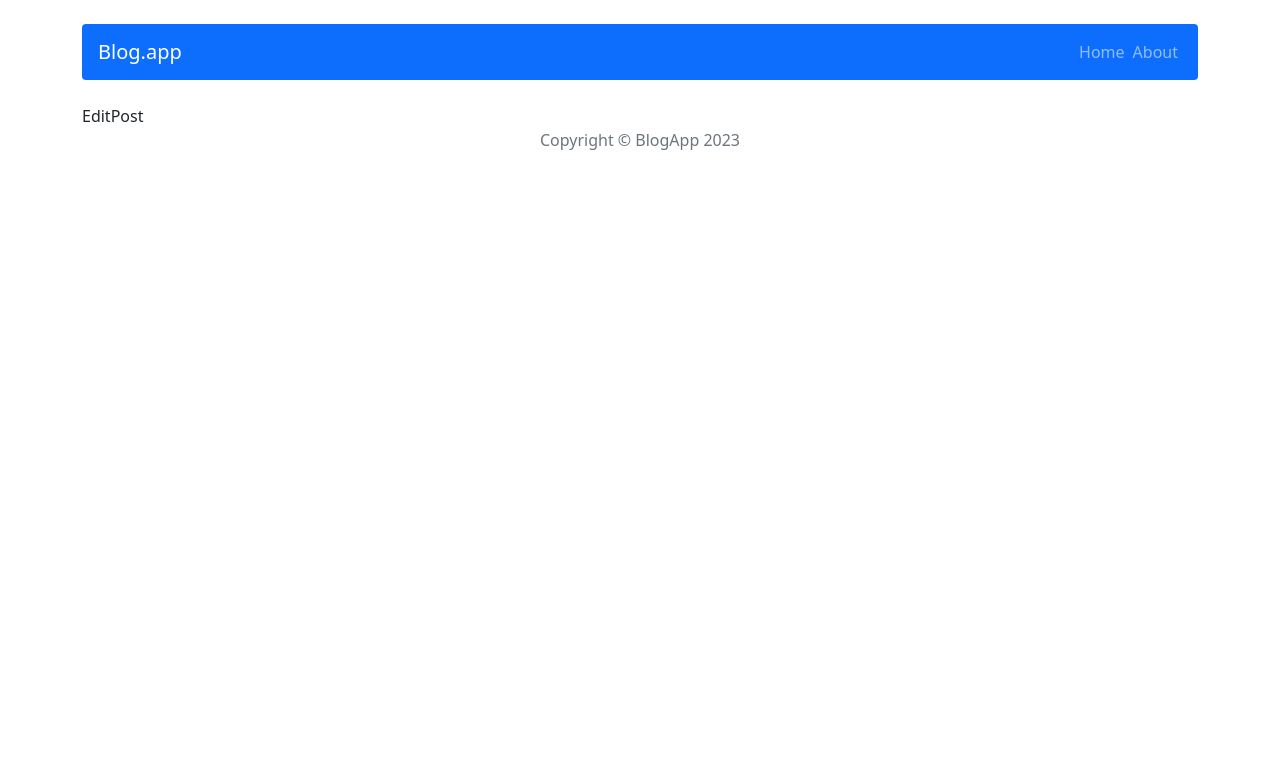
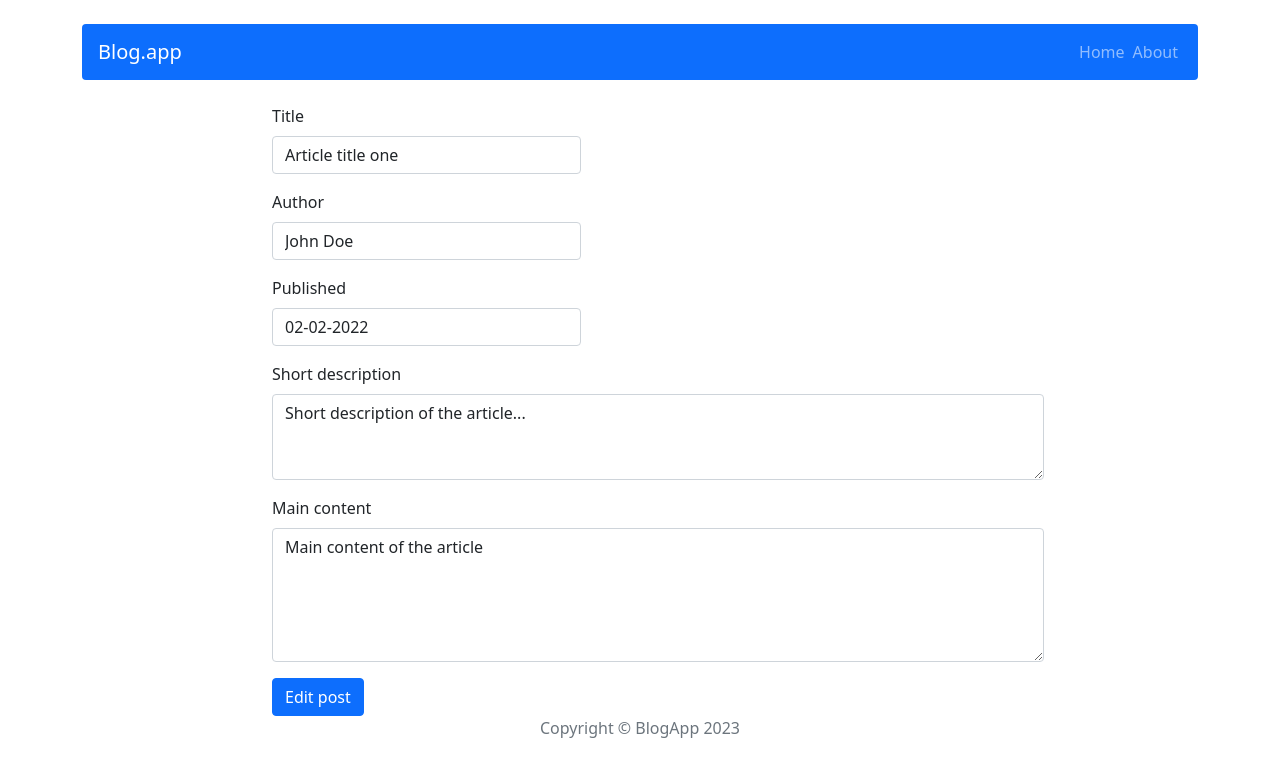
Before and after one commit to Adriannan23/react-blog, a React (Create React App) app: page /post/edit/1 in a window 1280 px wide. Shown: the top 776 px of the page. Built offline with nearby package versions, Linux system fonts and the light colour scheme.

Commit message:
add edit post functiin

```diff
--- a/src/App.js
+++ b/src/App.js
@@ -8,6 +8,7 @@ import { Routes, Route } from 'react-router-dom';
 import { Container } from 'react-bootstrap'
 import Header from './components/views/Header/Header';
 import Footer from './components/views/Footer/Footer';
+import EditPostForm from './components/features/EditPostForm/EditPostForm';
 
 const App = () => {
   return (
@@ -18,7 +19,7 @@ const App = () => {
           <Route path="/" element={<Home />} />
           <Route path="/post/:id" element={<Post />} />
           <Route path="/post/add" element={<AddPost />} />
-          <Route path="/post/edit/:id" element={<EditPost />} />
+          <Route path="/post/edit/:id" element={<EditPostForm />} />
           <Route path="/about" element={<About />} />
           <Route path="*" element={<NotFound />} />
         </Routes>
--- a/src/components/features/AddPostForm/AddPostForm.js
+++ b/src/components/features/AddPostForm/AddPostForm.js
@@ -1,82 +1,19 @@
-import Form from 'react-bootstrap/Form';
-import Button from 'react-bootstrap/Button';
-import { useState } from 'react';
 import { useDispatch } from 'react-redux';
 import { addPost } from '../../../redux/postsRedux';
+import PostForm from '../PostForm/PostForm';
 import { useNavigate } from 'react-router-dom';
 
-const AddPostForm = props => {
-
+const AddPostForm = () => {
+  const navigate = useNavigate();
   const dispatch = useDispatch();
-  const navigate = useNavigate();
-
-  const [title, setTitle] = useState('');
-  const [shortDescription, setShortDescription] = useState('');
-  const [author, setAuthor] = useState('');
-  const [publishedDate, setPublishedDate] = useState('');
-  const [content, setContent] = useState('');
-
-  const handleSubmit = e => {
-
-    e.preventDefault();
-    dispatch(addPost({ title, shortDescription, author, publishedDate, content }));
-
-    navigate('/');
+  const handleSubmit = post => {
+    dispatch(addPost(post));
+    navigate('/')
   };
 
   return (
-    <div className="row" >
-      <div className="col-md-2"></div>
-      <div className="col-md-10">
-        <Form  >
-          <Form.Group className="mb-3 col-4" controlId="exampleForm.ControlInput1">
-            <Form.Label>Title</Form.Label>
-            <Form.Control
-              type="text" placeholder="Enter title here"
-              value={title}
-              onChange={(e) => setTitle(e.target.value)}
-            />
-          </Form.Group>
-          <Form.Group className="mb-3 col-4" controlId="exampleForm.ControlInput1" >
-            <Form.Label>Author</Form.Label>
-            <Form.Control
-              type="text"
-              placeholder="Enter author here"
-              value={author}
-              onChange={(e) => setAuthor(e.target.value)} />
-          </Form.Group>
-          <Form.Group className="mb-3 col-4" controlId="exampleForm.ControlInput1" >
-            <Form.Label>Published</Form.Label>
-            <Form.Control
-              type="date"
-              value={publishedDate}
-              onChange={(e) => setPublishedDate(e.target.value)} />
-          </Form.Group>
-          <Form.Group className="mb-3  col-10" controlId="exampleForm.ControlTextarea1" >
-            <Form.Label>Short description</Form.Label>
-            <Form.Control as="textarea" rows={3}
-              placeholder="Enter a description here"
-              value={shortDescription}
-              onChange={(e) => setShortDescription(e.target.value)}
-            />
-          </Form.Group>
-          <Form.Group className="mb-3  col-10" controlId="exampleForm.ControlTextarea1" >
-            <Form.Label>Main content</Form.Label>
-            <Form.Control as="textarea" rows={5}
-              value={content} placeholder="Leave a comment here"
-              onChange={(e) => setContent(e.target.value)} />
-          </Form.Group>
-        </Form>
-        <Button
-          variant="primary"
-          type="submit"
-          onClick={handleSubmit}
-        >
-          Add post
-        </Button>
-      </div>
-    </div>
+    <PostForm action={handleSubmit} actionText="Add post" />
   )
-}
+};
 
 export default AddPostForm;
--- /dev/null
+++ b/src/components/features/EditPostForm/EditPostForm.js
@@ -0,0 +1,31 @@
+import { useDispatch, useSelector } from 'react-redux';
+import { editPost } from '../../../redux/postsRedux';
+import PostForm from '../PostForm/PostForm';
+import { useNavigate } from 'react-router-dom';
+import { useHref } from "react-router-dom";
+import { selectPostsById } from "../../../redux/postsRedux";
+
+const EditPostForm = () => {
+  const navigate = useNavigate();
+  const dispatch = useDispatch();
+
+  const href = useHref();
+  let tabWithHref = href.split("/");
+  const postId = parseInt(tabWithHref[tabWithHref.length - 1]);
+
+  const handleSubmit = post => {
+    dispatch(editPost({ ...post, postId }));
+    navigate('/')
+    console.log('edit? ')
+  };
+
+  const post = useSelector(state => selectPostsById(state, postId));
+  console.log('post', post.title);
+
+  return (
+
+    <PostForm action={handleSubmit} actionText="Edit post" {...post} />
+  )
+};
+
+export default EditPostForm;
--- /dev/null
+++ b/src/components/features/PostForm/PostForm.js
@@ -0,0 +1,85 @@
+import PropTypes from 'prop-types';
+import { useState } from 'react';
+import Form from 'react-bootstrap/Form';
+import Button from 'react-bootstrap/Button';
+
+const PostForm = ({ action, actionText, ...props }) => {
+
+  const [title, setTitle] = useState(props.title || '');
+  const [author, setAuthor] = useState(props.author || '');
+  const [publishedDate, setPublishedDate] = useState(props.publishedDate || '');
+  const [shortDescription, setShortDescription] = useState(props.shortDescription || '');
+  const [content, setContent] = useState(props.content || '');
+
+
+  const handleSubmit = e => {
+    e.preventDefault();
+    action({ title, author, publishedDate, shortDescription, content });
+  };
+
+  return (
+    <div className="row" >
+      <div className="col-md-2"></div>
+      <div className="col-md-10">
+        <Form onSubmit={handleSubmit} >
+          <Form.Group className="mb-3 col-4" controlId="exampleForm.ControlInput1">
+            <Form.Label>Title</Form.Label>
+            <Form.Control
+              type="text" placeholder="Enter title here"
+              value={title}
+              onChange={(e) => setTitle(e.target.value)}
+            />
+          </Form.Group>
+          <Form.Group className="mb-3 col-4" controlId="exampleForm.ControlInput1" >
+            <Form.Label>Author</Form.Label>
+            <Form.Control
+              type="text"
+              placeholder="Enter author here"
+              value={author}
+              onChange={(e) => setAuthor(e.target.value)} />
+          </Form.Group>
+          <Form.Group className="mb-3 col-4" controlId="exampleForm.ControlInput1" >
+            <Form.Label>Published</Form.Label>
+            <Form.Control
+              type="text"
+              value={publishedDate}
+              onChange={(e) => setPublishedDate(e.target.value)} />
+          </Form.Group>
+          <Form.Group className="mb-3  col-10" controlId="exampleForm.ControlTextarea1" >
+            <Form.Label>Short description</Form.Label>
+            <Form.Control as="textarea" rows={3}
+              placeholder="Enter a description here"
+              value={shortDescription}
+              onChange={(e) => setShortDescription(e.target.value)}
+            />
+          </Form.Group>
+          <Form.Group className="mb-3 col-10" controlId="exampleForm.ControlTextarea1" >
+            <Form.Label>Main content</Form.Label>
+            <Form.Control as="textarea" rows={5}
+              value={content} placeholder="Leave a comment here"
+              onChange={(e) => setContent(e.target.value)} />
+          </Form.Group>
+
+          <Button
+            variant="primary"
+            type="submit"
+          >
+            {actionText}
+          </Button>
+        </Form>
+      </div>
+    </div>
+  )
+}
+
+export default PostForm;
+
+PostForm.propTypes = {
+  action: () => { },
+  actionText: PropTypes.string,
+  publishedDate: PropTypes.string,
+  title: PropTypes.string,
+  author: PropTypes.string,
+  content: PropTypes.string,
+  shortDescription: PropTypes.string,
+}
--- a/src/redux/postsRedux.js
+++ b/src/redux/postsRedux.js
@@ -17,6 +17,10 @@ export const addPost = payload => {
   return ({ type: 'ADD_POST', payload })
 };
 
+export const editPost = payload => {
+  return ({ type: 'EDIT_POST', payload })
+};
+
 
 // action creators
 const postsReducer = (statePart = [], action) => {
@@ -27,6 +31,9 @@ const postsReducer = (statePart = [], action) => {
     case 'ADD_POST':
       return [...statePart, { ...action.payload, id: statePart.length + 1 }];
 
+    case 'EDIT_POST':
+      return statePart.map(post => (post.id == action.payload.postId ? { ...post, ...action.payload } : post));
+
     default:
       return statePart;
   };
```
